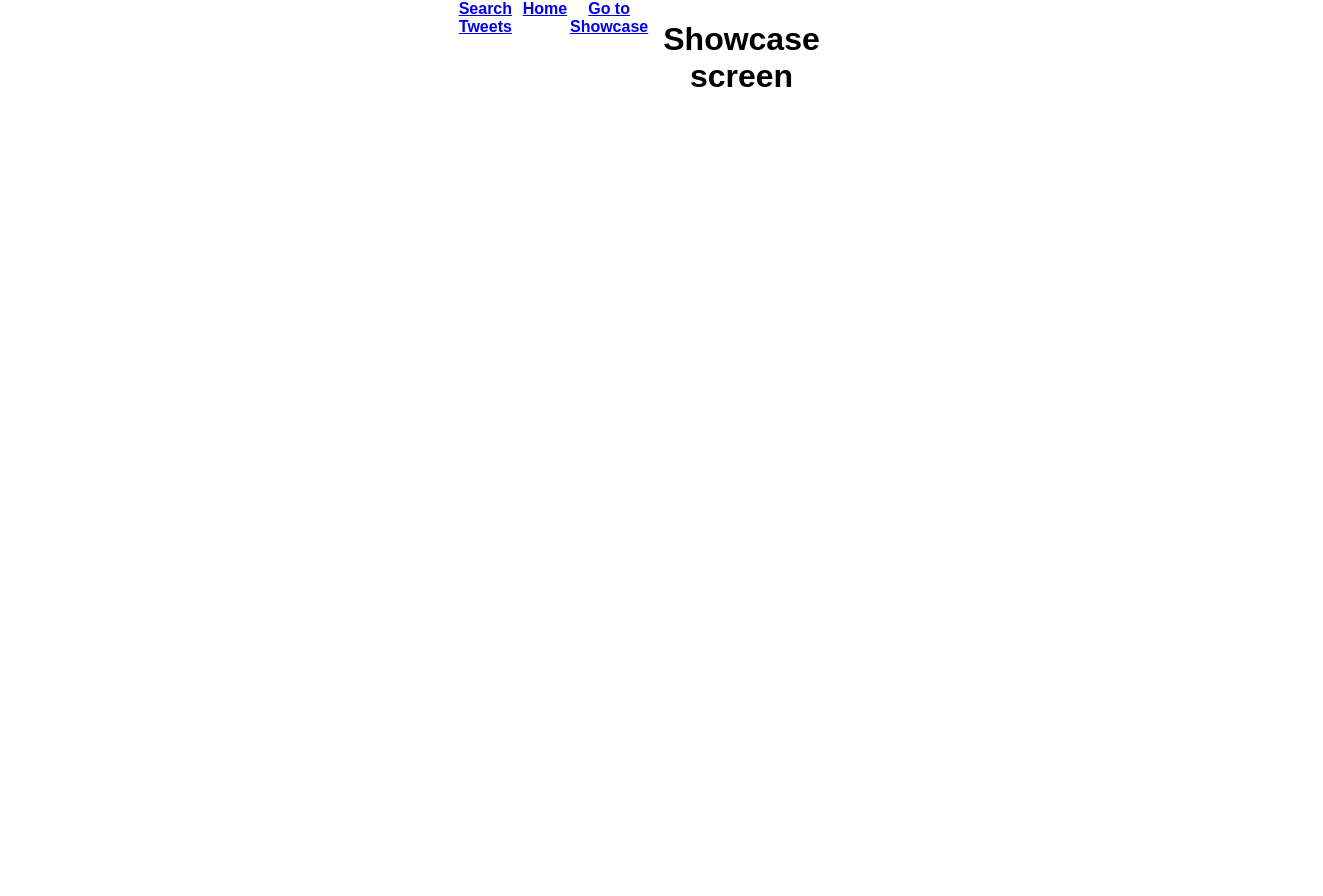
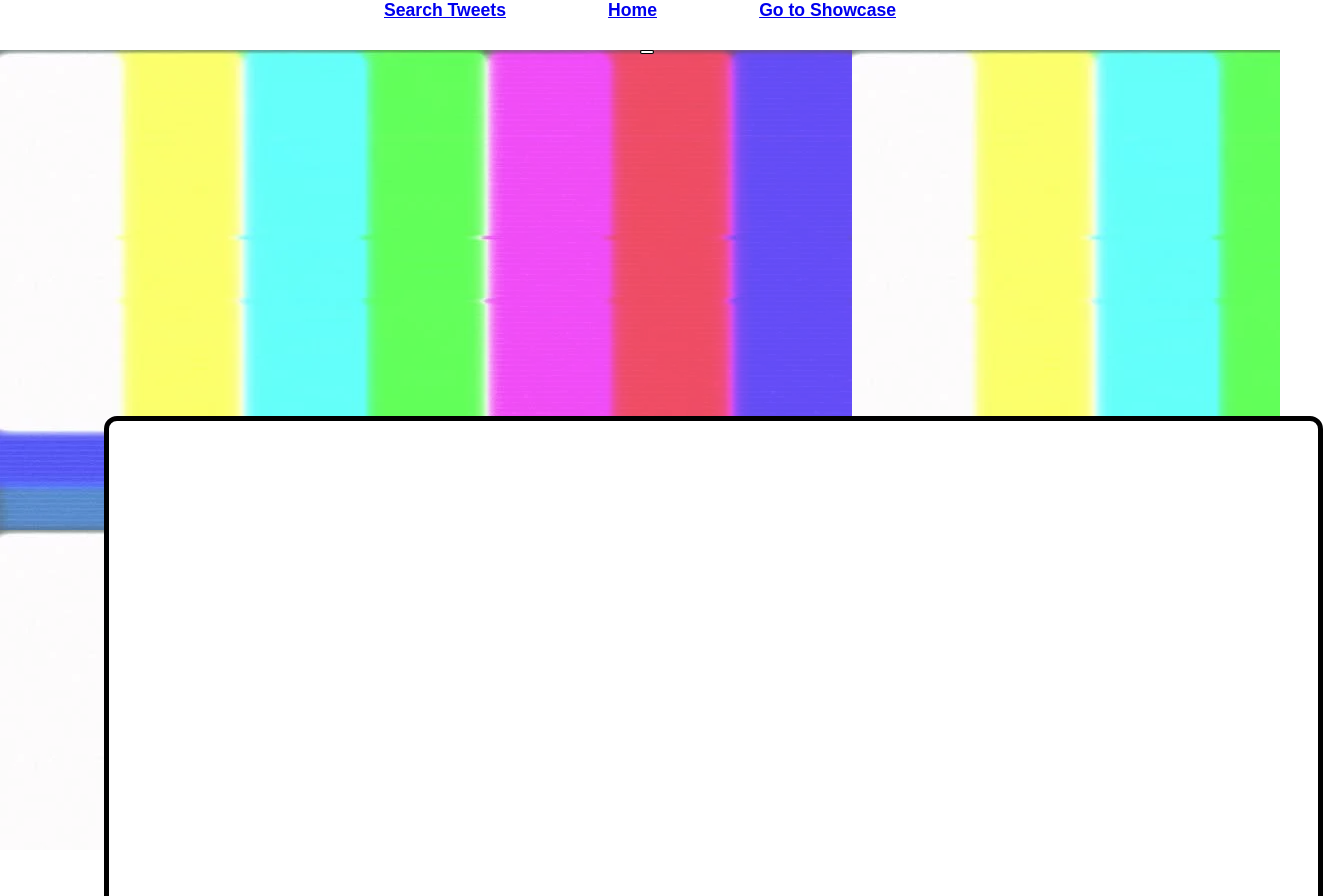
Before and after one commit to cvs181801/15-minutes, a React (Create React App) app: page /showcase in a window 1280 px wide. Shown: the top 896 px of the page, 1323 px wide, since content can reach past the window. Before the commit the page ends 800 px from the top, so only its background shows below. Built offline with nearby package versions, Linux system fonts and the light colour scheme.

Commit message:
add the showcase page style and content

```diff
--- a/src/Search.js
+++ b/src/Search.js
@@ -6,12 +6,15 @@ export default function Search() {
     return (
         <div className="searchContainer"
             style={{
-                backgroundColor: 'red',
+                position: 'absolute',
+                top: '50px',
+                left: '0px',
                 width: '100vw',
-                height: '100vh'
-                // backgroundColor: 'rgba(255, 251, 251, 0.3)',
-                // backgroundImage: `url(${TV})`,
-                // backgroundBlendMode: 'lighten',
+                height: '100%',
+                backgroundColor: 'rgba(255, 251, 251, 0.3)',
+                backgroundImage: `url(${TV})`,
+                backgroundBlendMode: 'lighten',
+                zIndex: '1'
             }}
         >
             <div className="searchBtnsContainer">
--- /dev/null
+++ b/src/SelectBtn.js
@@ -0,0 +1,18 @@
+import React from 'react'
+
+export default function SelectBtn() {
+    return (
+        <div>
+            <button
+                className="selectBtn"
+                style={{
+                    position: 'absolute',
+                    background: `#FFFFFF`,
+                    border: `1px solid #000000`,
+                    boxSizing: `border-box`,
+                    borderRadius: `13px`
+                }}
+            ></button>
+        </div>
+    )
+}
--- a/src/Showcase.js
+++ b/src/Showcase.js
@@ -1,9 +1,41 @@
 import React from 'react'
+import './index.css'
+import TV from './pics/TV.png'
+import SelectBtn from './SelectBtn'
 
 export default function Showcase() {
     return (
-        <div>
-            <h1>Showcase screen</h1>
+        <div className="showcaseContainer"
+        style={{
+            position: 'absolute',
+            top: '50px',
+            left: '0px',
+            width: '100vw',
+            height: '100%',
+            backgroundColor: 'rgba(255, 251, 251, 0.3)',
+            backgroundImage: `url(${TV})`,
+            backgroundBlendMode: 'lighten',
+            zIndex: '1'
+        }}
+        >
+            <SelectBtn
+                id="oprah"
+            />
+            <SelectBtn
+                id="reese"
+            />
+            <SelectBtn
+                id="keanu"
+            />
+            <SelectBtn
+                id="ashton"
+            />
+            <SelectBtn
+                id="beyonce"
+            />
+            <div>
+                <div className="showcaseResultContainer"></div>
+            </div>
         </div>
     )
 }
--- a/src/index.css
+++ b/src/index.css
@@ -29,17 +29,20 @@ body {
   background-image: url('./pics/TV.png');
   background-blend-mode: lighten;
   border: 15px solid #000000;
-  border-radius: 13px;
+  border-radius: 25%;
+  box-shadow: -20px 10px rgb(48, 47, 47);
 }
 
 .buttonsContainer {
   display: flex;
   font-weight: 600;
   font-family: 'Work Sans', sans-serif;
-  width: 30%;
+  width: 88%;
+  font-size: 1.1rem;
   justify-content: space-between;
   text-align: center;
   margin: 0 auto;
+  z-index: 2;
 }
 
 .searchBtn,
@@ -54,6 +57,7 @@ body {
   border: 1px solid #000000;
   box-sizing: border-box;
   border-radius: 13px;
+  z-index: 2;
 }
 
 .homeBtn {
@@ -65,14 +69,6 @@ body {
   left: 280px;
   top: 770px;
 }
-
-/* .searchContainer {
-  border: 2px solid red;
-  position: absolute;
-  background-color: rgba(255, 251, 251, 0.3);
-  background-image: url('./pics/TV.png');
-  background-blend-mode: lighten;
-} */
 
 .searchResultContainer {
   position: absolute;
@@ -121,6 +117,17 @@ body {
   border-radius: 13px;
 }
 
+.showcaseResultContainer {
+  position: absolute;
+  width: 322px;
+  height: 597px;
+  left: 45px;
+  top: 224px;
+  background: #FFFFFF;
+  border: 5px solid #000000;
+  border-radius: 13px;
+}
+
 
 @media (min-width: 600px) {
   .container {
@@ -154,6 +161,16 @@ body {
     left: 21px;
     top: 223px;
   }
+  .showcaseResultContainer {
+    position: absolute;
+    width: 778px;
+    height: 789px;
+    left: 25px;
+    top: 366px;
+    background: #FFFFFF;
+    border: 5px solid #000000;
+    border-radius: 13px;
+  }
 
 }
 
@@ -164,6 +181,9 @@ body {
     height: 477px;
     left: 295px;
     top: 191px;
+  }
+  .buttonsContainer {
+    width: 40%;
   }
   .searchBtn,
   .homeBtn,
@@ -189,5 +209,15 @@ body {
     left: 104px;
     top: 243px;
   }
+  .showcaseResultContainer {
+    position: absolute;
+    width: 1219px;
+    height: 583px;
+    left: 104px;
+    top: 366px;
+    background: #FFFFFF;
+    border: 5px solid #000000;
+    border-radius: 13px;
+  }
 
 }
```
